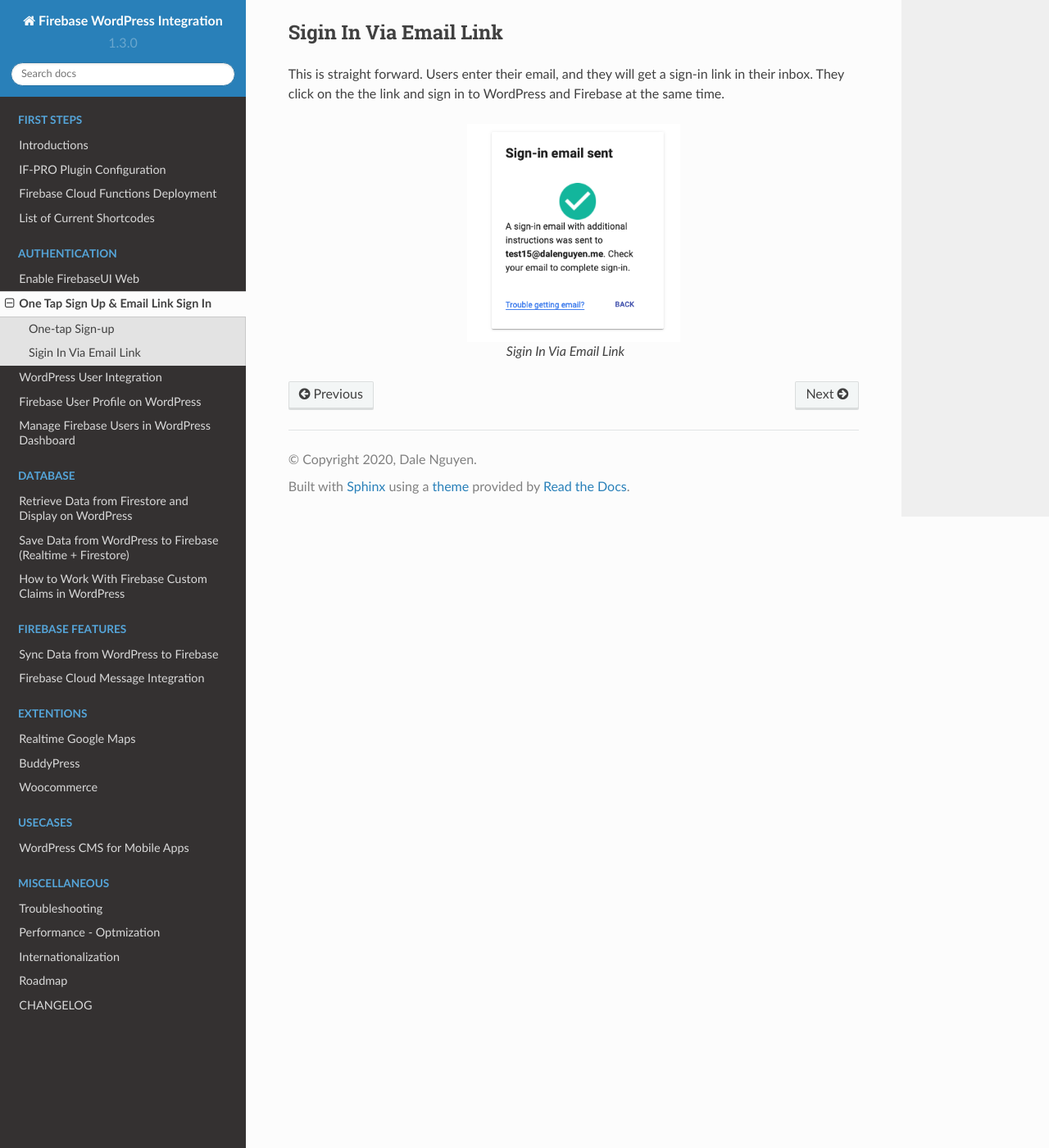
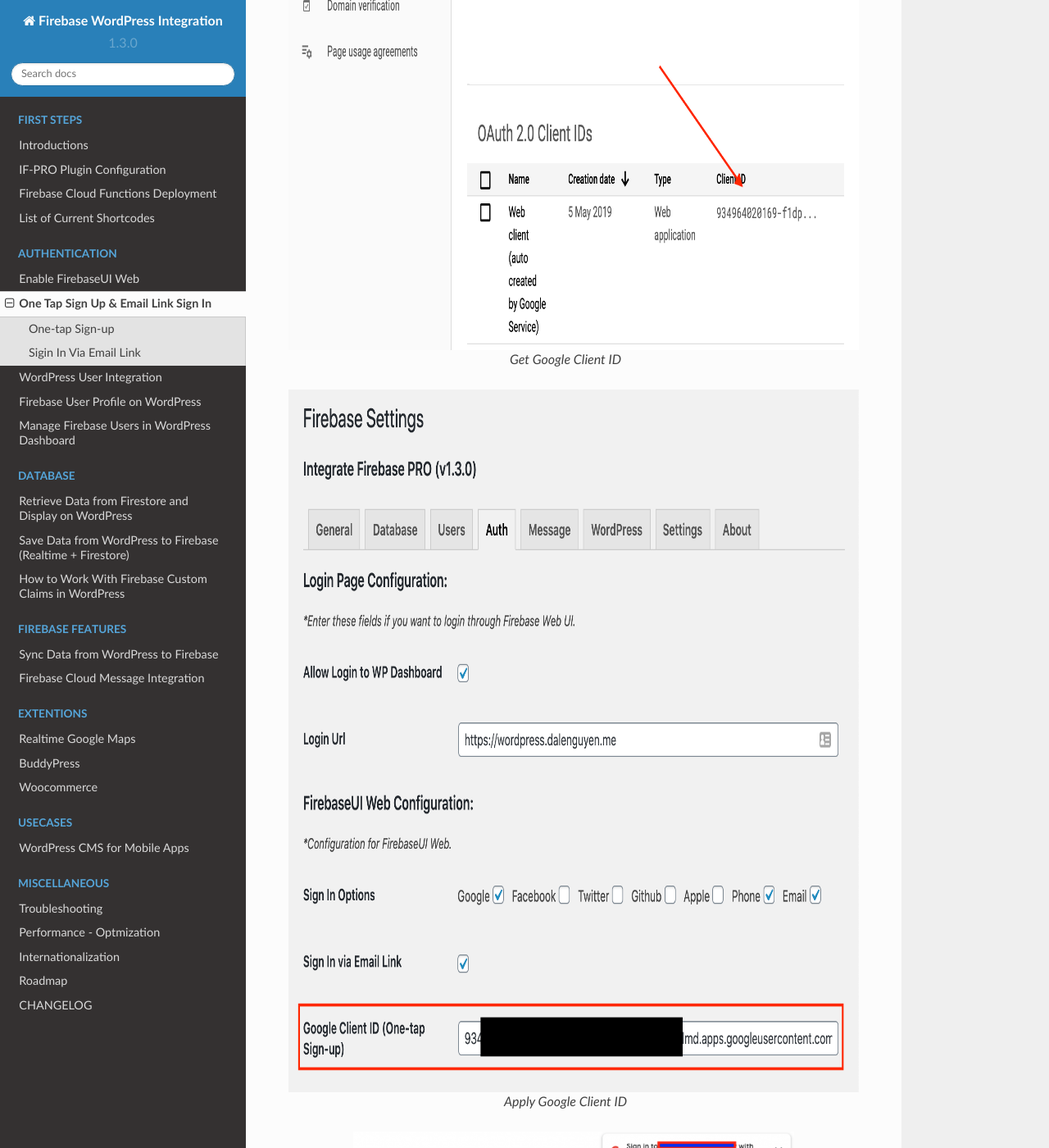
Before and after one commit to dalenguyen/firebase-wordpress-docs, a Sphinx documentation site: the page built from docs/auth/onetap-email-signin.rst, in a window 1280 px wide and 1400 px high, scrolled down 830 px. Shown: the whole window at 82% size. Built offline with Sphinx 7.4.7 and the Read the Docs theme 2.0.0, drawn with Linux system fonts in a browser that asks for light colours; some of the changed text lies outside the part shown.

Commit message:
Added more info to one tap sign in

```diff
--- a/docs/auth/onetap-email-signin.rst
+++ b/docs/auth/onetap-email-signin.rst
@@ -18,6 +18,18 @@
 
 This is a feature from `Google <https://developers.google.com/identity/one-tap/web/>`_. Sign up new users with just one tap, without interrupting them with a sign-up screen. Users get a secure, token-based, passwordless account on your site, protected by their Google Account.
 
+.. figure:: /images/auth/get-google-client-id.png
+    :scale: 70%
+    :align: center
+
+    Get Google Client ID
+
+.. figure:: /images/auth/allow-sign-up-one-tap.png
+    :scale: 70%
+    :align: center
+
+    Apply Google Client ID
+
 .. figure:: /images/auth/one-tap-sign-up.png
     :scale: 70%
     :align: center
@@ -29,6 +41,18 @@
 
 This is straight forward. Users enter their email, and they will get a sign-in link in their inbox. They click on the the link and sign in to WordPress and Firebase at the same time.
 
+.. figure:: /images/auth/allow-firebase-email-link.png
+    :scale: 70%
+    :align: center
+
+    Allow email link in Firebase
+
+.. figure:: /images/auth/allow-signin-via-email-link.png
+    :scale: 70%
+    :align: center
+
+    Allow sign in via email link
+
 .. figure:: /images/auth/signin-via-email-link.png
     :scale: 70%
     :align: center
```
Also changed, not shown: docs/images/auth/allow-firebase-email-link.png (added), docs/images/auth/allow-sign-up-one-tap.png (added), docs/images/auth/allow-signin-via-email-link.png (added), docs/images/auth/get-google-client-id.png (added).
